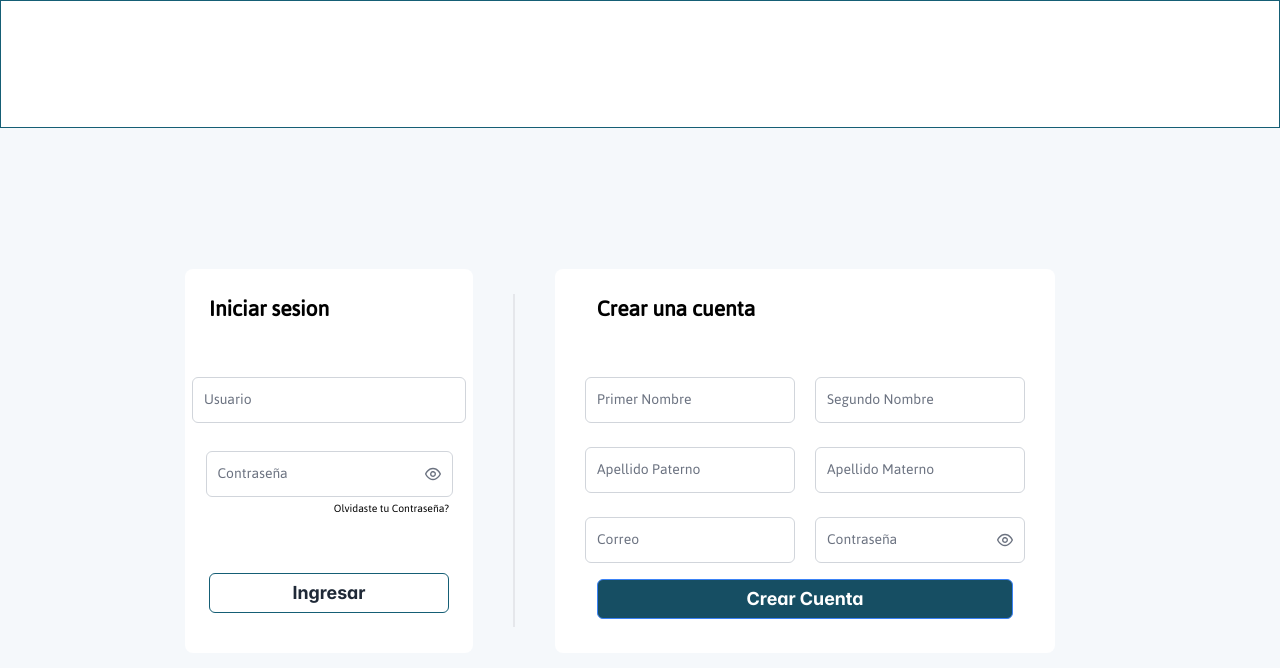
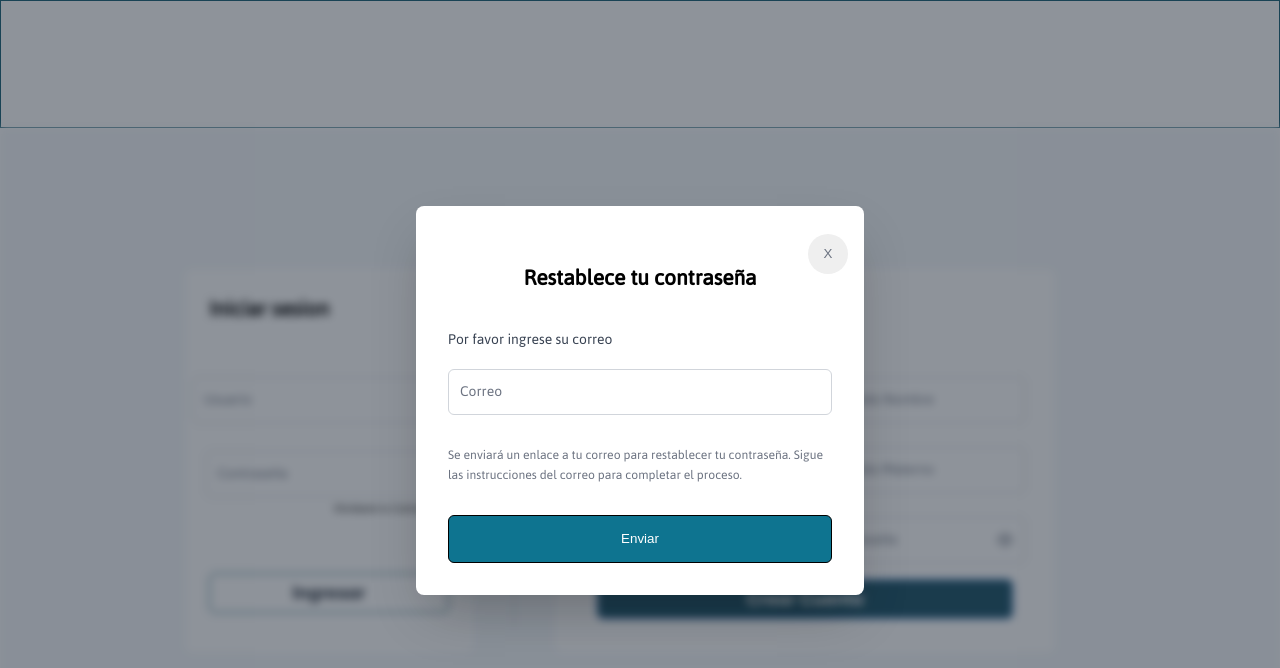
Before and after one commit to jared0192galicia/Questionarys, a Next.js app: page / in a window 1280 px wide. Shown: the top 668 px of the page. Built offline with nearby package versions, Linux system fonts and the light colour scheme.

Commit message:
Add forgot password componet

```diff
--- a/src/app/cuestionario/[id]/page.tsx
+++ b/src/app/cuestionario/[id]/page.tsx
@@ -42,9 +42,9 @@ export default function Questionnarie() {
             <SkeletonCard></SkeletonCard>
           ) : (
             <>
-              <h1 className='text-xl md:text-3xl pt-7'>{data.titulo}</h1>
+              <h1 className='text-xl md:text-3xl pt-7'>{data.title}</h1>
               <img src={data.image} alt='' className='w-52 mr-2 bg-gray-200' />
-              <span>{data.descripcion}</span>{' '}
+              <span>{data.description}</span>{' '}
             </>
           )}
         </section>
--- a/src/app/login/index.tsx
+++ b/src/app/login/index.tsx
@@ -8,6 +8,7 @@ import { useRef, useState } from 'react';
 import { Toast } from 'primereact/toast';
 import { useRouter } from 'next/navigation';
 import UIMessages from '@/models/messages';
+import ForgotPassword from '@/components/forgotPassword';
 
 interface Account {
   firstName?: string;
@@ -24,6 +25,7 @@ export default function Login() {
   const [form, setForm] = useState<Account>({});
   const [loadingLogin, setLoadingLogin] = useState<boolean>(false);
   const [loadingPost] = useState<boolean>(false);
+  const [showForgotPassword, setForgotPassword] = useState<boolean>(true);
 
   const toast = useRef<Toast>(null);
   const router = useRouter();
@@ -56,11 +58,12 @@ export default function Login() {
   return (
     <>
       <Toast ref={toast} />
+      {showForgotPassword && <ForgotPassword setVisible={setForgotPassword}/>}
       <section
         className={cn(
           'w-screen md:h-[calc(100vh-135px)]',
           'bg-dirty-white font-jaldi font-light',
-          'flex justify-center items-center gap-10 flex-col md:flex-row'
+          'flex justify-center items-center gap-10 flex-col md:flex-row', {'blur-sm': showForgotPassword}
         )}
       >
         <section
@@ -96,8 +99,9 @@ export default function Login() {
           <p
             className={cn(
               'text-xs m-0 text-right w-64 md:w-10/12 mt-1',
-              'cursor-pointer hover:text-cyan-800'
+              'cursor-pointer hover:text-cyan-800 select-none '
             )}
+            onClick={() => setForgotPassword((prev) => !prev)}
           >
             Olvidaste tu Contraseña?
           </p>
--- /dev/null
+++ b/src/components/forgotPassword.tsx
@@ -0,0 +1,211 @@
+// import { BsXLg } from 'react-icons/bs';
+// import Input from '@/components/checkout/input';
+import cn from '@/utils/cn';
+import { FloatLabel } from 'primereact/floatlabel';
+import { InputText } from 'primereact/inputtext';
+import { useRef, useState } from 'react';
+// import {
+//   AiFillCheckCircle,
+//   AiOutlineInfoCircle,
+//   AiOutlineSend
+// } from 'react-icons/ai';
+// import api from '@/services/axios';
+
+export default function ForgotPassword({ setVisible }: any) {
+  const [form, setForm] = useState<any>({});
+  const [bodyIndex, setBodyIndex] = useState<number>(1);
+
+  const handleHidden = () => {
+    setVisible(false);
+  };
+
+  const handleForm = (key: string, value: any) => {
+    setForm((prev: any) => ({ ...prev, [key]: value }));
+  };
+
+  const changeBody = () => {
+    switch (bodyIndex) {
+      case 1:
+        return (
+          <BodySendMail
+            change={handleForm}
+            next={() => setBodyIndex((prev) => prev + 1)}
+            value={form.mail || ''}
+          ></BodySendMail>
+        );
+      case 2:
+        return;
+    }
+  };
+  return (
+    <div className='fixed inset-0 z-50 flex items-center justify-center bg-gray-800 bg-opacity-50 font-jaldi'>
+      <section className='relative w-full max-w-md rounded-lg bg-white p-8 shadow-2xl'>
+        <h1 className='mb-6 text-center text-2xl font-semibold text-preslow-blue'>
+          Restablece tu contraseña
+        </h1>
+        <button
+          className={cn(
+            'absolute right-4 top-7 w-10 h-10 cursor-pointer',
+            'rounded-full border-none text-gray-500 hover:text-red-700'
+          )}
+          onClick={handleHidden}
+        >
+          X{/* <BsXLg className='text-2xl' /> */}
+        </button>
+        {changeBody()}
+      </section>
+    </div>
+  );
+}
+
+function BodySendMail({ change, next, value }: any) {
+  const [showWarning, setShowWarning] = useState<boolean>(false);
+  const [message, setMessage] = useState<string>('');
+  const mailExpression: RegExp =
+    /^[a-zA-Z0-9._%+-]+@[a-zA-Z0-9.-]+\.[a-zA-Z]{2,}$/;
+
+  /**
+   * Verifica la sintaxis de los correos.
+   * @param mails Mails a verificar la sintaxis
+   * @param regex Expreción o signo por el cual separar correos
+   * @returns Booleano según el caso
+   */
+  const verifyMails = (mail: string) => {
+    if (!mail) return false;
+
+    if (!mailExpression.test(mail)) {
+      return false;
+    }
+    return true;
+  };
+
+  const handleSendMail = () => {
+    if (verifyMails(value)) {
+      sendEmail();
+      setMessage('Correo enviado!');
+    } else {
+      setMessage('El formato del correo es inválido.');
+    }
+    setShowWarning(true);
+  };
+
+  const sendEmail = async () => {
+    try {
+      const body = {
+        correo: value
+      };
+
+      // await api.post(`/tienda/reiniciar`, body);
+    } catch (error) {
+      console.log(error);
+    }
+  };
+
+  return (
+    <div className='mt-8 flex flex-col gap-4'>
+      <label htmlFor='email' className='text-gray-700'>
+        Por favor ingrese su correo
+      </label>
+
+      <FloatLabel className='font-jaldi w-full'>
+        <InputText id='username' value='' name='mail' onChange={change} className='w-full' />
+        <label htmlFor='username'>Correo</label>
+      </FloatLabel>
+      {showWarning && (
+        <span
+          className={cn(
+            'flex w-full items-center justify-end text-xs ',
+            { 'text-green-600': message === 'Correo enviado!' },
+            { 'text-red-600': message != 'Correo enviado!' }
+          )}
+        >
+          {/* <AiOutlineInfoCircle className='text-red700 mr-2 text-sm' /> */}
+          {/* {message} */}
+        </span>
+      )}
+
+      <p className='flex text-sm text-gray-500'>
+        {/* <AiOutlineInfoCircle className='mr-2 text-3xl text-blue-700' />  */}
+        Se enviará un enlace a tu correo para restablecer tu contraseña. Sigue
+        las instrucciones del correo para completar el proceso.
+      </p>
+      <button
+        onClick={handleSendMail}
+        className={cn(
+          'transition-colors duration-200 hover:border-cyan-600 hover:bg-white hover:text-cyan-700',
+          'flex h-12 w-full items-center justify-center rounded-md bg-cyan-700 text-white',
+          'border border-solid cursor-pointer'
+        )}
+      >
+        {/* <AiOutlineSend className='mr-2 text-2xl' /> */}
+        Enviar
+      </button>
+    </div>
+  );
+}
+
+function BodyInsertCode({ change }: any) {
+  const inputBorderClass: string =
+    'border border-solid border-preslow-blue rounded-md';
+  const inputRefs = [
+    useRef<any>(null),
+    useRef<any>(null),
+    useRef<any>(null),
+    useRef<any>(null),
+    useRef<any>(null)
+  ];
+  const butttonRef = useRef<any>(null);
+
+  // Método para mover el foco al siguiente componente
+  const nextComponent = (currentIndex: number) => {
+    const nextIndex = currentIndex + 1;
+    if (nextIndex < inputRefs.length) {
+      inputRefs[nextIndex].current?.focus();
+    } else {
+      butttonRef.current?.focus();
+    }
+  };
+  return (
+    <div className='mt-8 flex flex-col gap-5'>
+      <section className='flex w-full gap-2'>
+        {inputRefs.map((ref, index) => (
+          <>
+            <input
+              className={cn(
+                inputBorderClass,
+                'h-10 w-5 flex-1',
+                'text-center text-xl',
+                'focus:border-2 focus:border-preslow-blue-dark focus:outline-none'
+              )}
+              ref={ref}
+              onChange={({ target }: any) => {
+                if (target.value) nextComponent(index);
+              }}
+              onFocus={({ target }: any) => {}}
+              placeholder={(index + 1) as unknown as string}
+              type='text'
+              key={index}
+            />
+          </>
+        ))}
+      </section>
+      <p className='text-sm text-gray-500'>
+        Se ha enviado un código de verificación a tu correo. Por favor,
+        ingrésalo para continuar con el proceso de restablecimiento de
+        contraseña.
+      </p>
+      <button
+        className={cn(
+          'flex h-12 w-full items-center justify-center rounded-md bg-preslow-blue text-white',
+          'border border-solid border-preslow-blue',
+          'transition-colors duration-200 hover:border-preslow-blue hover:bg-white hover:text-preslow-blue',
+          'focus:border-2 focus:border-preslow-blue-dark focus:outline-none'
+        )}
+        ref={butttonRef}
+      >
+        {/* <AiFillCheckCircle className='mr-2 text-2xl' /> */}
+        Verificar
+      </button>
+    </div>
+  );
+}
--- a/src/models/dommy/encuesta.ts
+++ b/src/models/dommy/encuesta.ts
@@ -1,11 +1,11 @@
 const data = {
   id: 'encuesta-12345',
-  titulo: 'Encuesta de Satisfacción del Usuario',
-  descripcion:
+  title: 'Encuesta de Satisfacción del Usuario',
+  description:
     'Esta encuesta tiene como objetivo recopilar información sobre la experiencia del usuario en nuestra plataforma. Por favor, responde con sinceridad. Esta encuesta tiene como objetivo recopilar información sobre la experiencia del usuario en nuestra plataforma. Por favor, responde con sinceridad.Esta encuesta tiene como objetivo recopilar información sobre la experiencia del usuario en nuestra plataforma. Por favor, responde con sinceridad.Esta encuesta tiene como objetivo recopilar información sobre la experiencia del usuario en nuestra plataforma. Por favor, responde con sinceridad.',
-  creador: 'Equipo de Experiencia de Usuario',
-  fecha_creacion: '2024-10-18',
-  fecha_limite: '2024-11-01',
+  author: 'Equipo de Experiencia de Usuario',
+  created: '2024-10-18',
+  limitDate: '2024-11-01',
   image: '/usercard.png',
   public: true,
   questions: [
```
